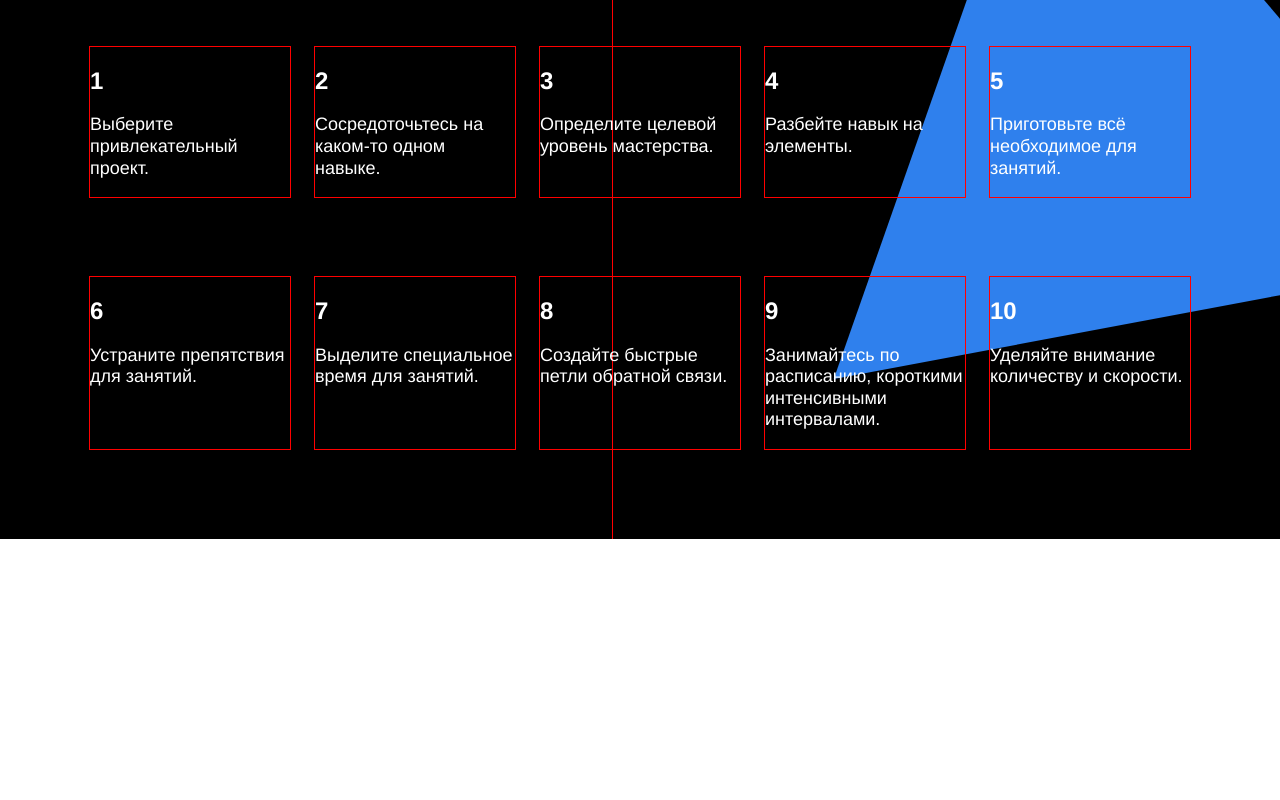
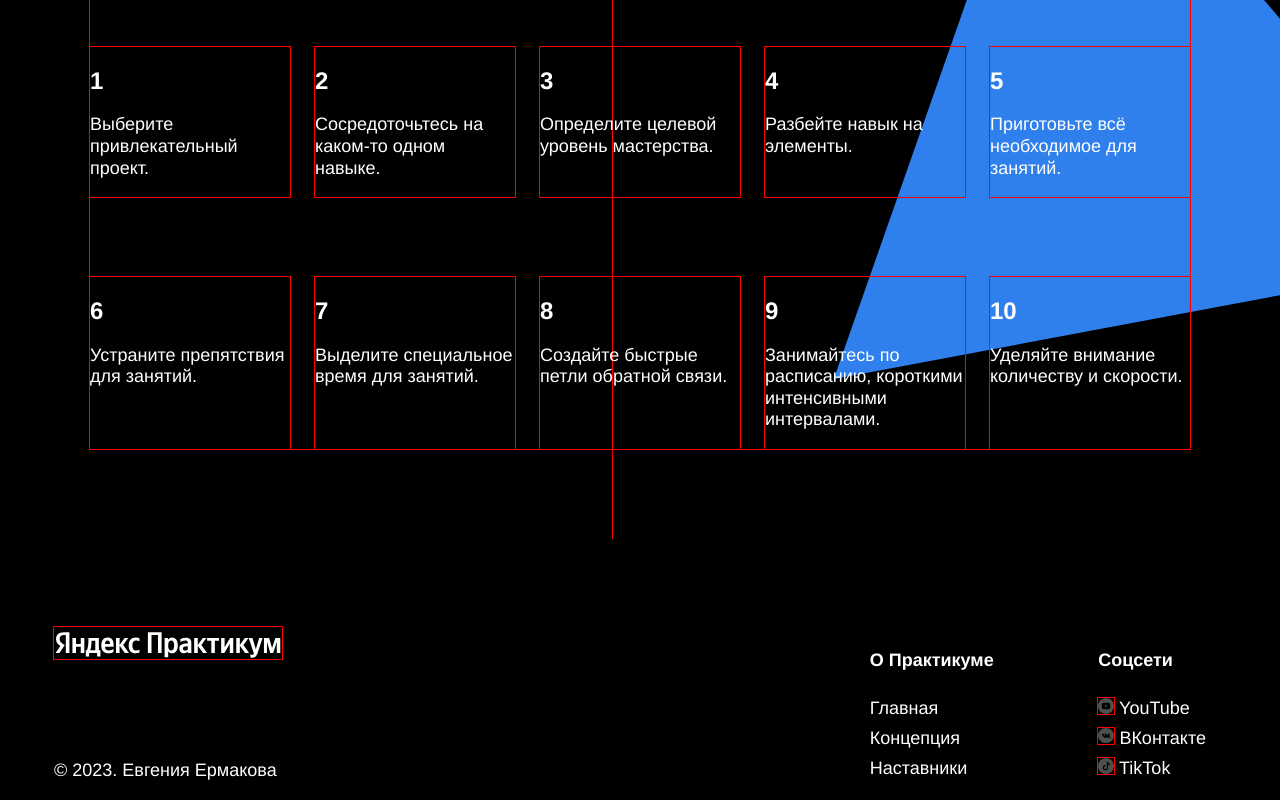
Before and after one commit to Jennimikka/how-to-learn, a plain HTML site: page index.html in a window 1280 px wide. Shown: the part 3179-3979 px from the top of the page. Before the commit the page ends 3718 px from the top, so only its background shows below. Drawn offline with Linux system fonts and the light colour scheme.

Commit message:
доделала футер

```diff
--- a/index.html
+++ b/index.html
@@ -58,7 +58,7 @@
         <section class="digits">
           <div class="section-title">Цифры и факты</div>
           <div class="section-subtitle">Про учёбу и мозг</div>
-          <div class="table">
+          <div class="table table_digits">
             <div class="table_cell">
               <h2 class="table_heading">86 миллиардов</h2>
               <p class="table_text">Число нейронов в мозге человека</p>
@@ -116,7 +116,7 @@
         <section class="kaufman">
           <div class="section-title_theme_dark">Принципы обучения</div>
           <div class="section-subtitle_theme_dark">от Джоша Кауфмана</div>
-          <div class="table_theme_dark">
+          <div class="table table_theme_dark">
             <div class="table__cell_theme_dark">
               <h2 class="table__heading_theme_dark">1</h2>
               <p class="table__text_theme_dark">
@@ -183,7 +183,51 @@
           />
         </section>
       </main>
-      <footer class="footer"></footer>
+      <footer class="footer">
+        <div class="footer_columns">
+          <div class="footer__column_content_copyright">
+            <img
+              src="images\logo_place_footer.svg"
+              alt="Логотип подвала сайта"
+              class="logo logo_place_footer"
+            />
+            <p class="footer_autor">&copy; 2023. Евгения Ермакова</p>
+          </div>
+          <nav class="footer__column_content_info">
+            <h3 class="footer_column-heading">O Практикуме</h3>
+            <ul class="footer_column footer_column-links">
+              <li>
+                <a class="footer_column-link" href="https://praktikum.yandex.ru/">Главная</a>
+              </li>
+              <li>
+                <a class="footer_column-link" href="#">Концепция</a>
+              </li>
+              <li>  <a class="footer_column-link" href="#">Наставники</a></li>
+            </ul>
+          </nav>
+          <nav class="footer__column_content_social">
+            <h3 class="footer_column-heading">Соцсети</h3>
+            <ul class="footer_column footer_column-links">
+              <li>
+                <img class="footer_column-icon" src="images\youtube-icon.svg" alt="Ютюб"></img>
+                <a class="footer_column-link" href="https://www.youtube.com/" target="_blank"
+                rel="noopener">YouTube</a>
+              </li>
+              <li>
+                <img class="footer_column-icon" src="images\vk_color_white.svg" alt="ВКонтакте"></img>
+                <a class="footer_column-link" href="https://www.vk.com/" target="_blank"
+                rel="noopener">ВКонтакте</a>
+              </li>
+              <li>
+                <img class="footer_column-icon" src="images\tiktok-icon.svg" alt="ТикТок"></img>
+                <a class="footer_column-link" href="https://www.tiktok.com/" target="_blank"
+                rel="noopener">TikTok</a>
+              </li>
+            </ul>
+          </nav>
+        </div>
+        </div>
+      </footer>
     </div>
   </body>
 </html>
--- a/styles/style.css
+++ b/styles/style.css
@@ -178,8 +178,10 @@ a:hover {
   display: flex;
   flex-direction: row;
   flex-wrap: wrap;
-  align-items: baseline;
   justify-content: space-between;
+
+}
+.table_digits {
   outline: 1px solid #2f80ed;
 }
 .table_cell {
@@ -294,15 +296,10 @@ a:hover {
   outline: 1px solid red;
 }
 .table_theme_dark {
-  width: 1100px;
-  display: flex;
-  flex-direction: row;
-  justify-content: space-between;
   flex-wrap: wrap;
-  margin-left: auto;
-  margin-right: auto;
   margin-bottom: 90px;
   z-index: 1;
+  outline: 1px solid red;
 }
 /* и элемента с модификатором вида ключ-значение */
 .table__cell_theme_dark {
@@ -333,3 +330,78 @@ right: -210px;
 top: 0;
 z-index: 0;
 }
+.footer {
+  min-height:  350px;
+  position: relative;
+  background-color: black;
+  display: flex;
+  flex-direction: row;
+  justify-content: center;
+}
+.footer_columns {
+  color: white;
+  width: 90%;
+  margin: auto 60px auto 40px;
+  display: flex;
+  flex-direction: row;
+  position: relative;
+  justify-content:space-between;
+
+}
+.footer__column_content_copyright {
+  display: flex;
+  flex-basis: 711px;
+  flex-direction: column;
+  justify-content: space-between;
+}
+.logo_place_footer {
+  width: 228px;
+  height: 32px;
+  top: 18px;
+  bottom: 18px;
+}
+.footer_autor {
+  line-height: 25px;
+  font-size: 18px;
+  font-weight: normal;
+
+}
+.footer__column_content_info {
+
+}
+.footer_column-heading {
+  line-height: 30px;
+  font-size: 18px;
+  font-weight: 600;
+
+
+}
+.footer_column {
+
+}
+.footer_column-links {
+  top: 20px;
+  bottom: 16px;
+  line-height: 30px;
+  font-size: 18px;
+  font-weight: normal;
+
+
+}
+.footer_column-link {
+  color: white;
+}
+.footer_column-icon {
+  width: 16px;
+  height: 16px;
+
+}
+
+
+li {
+  list-style-type: none;
+ }
+ ul {
+  margin-left: 0;
+  padding-left: 0;
+ }
```
